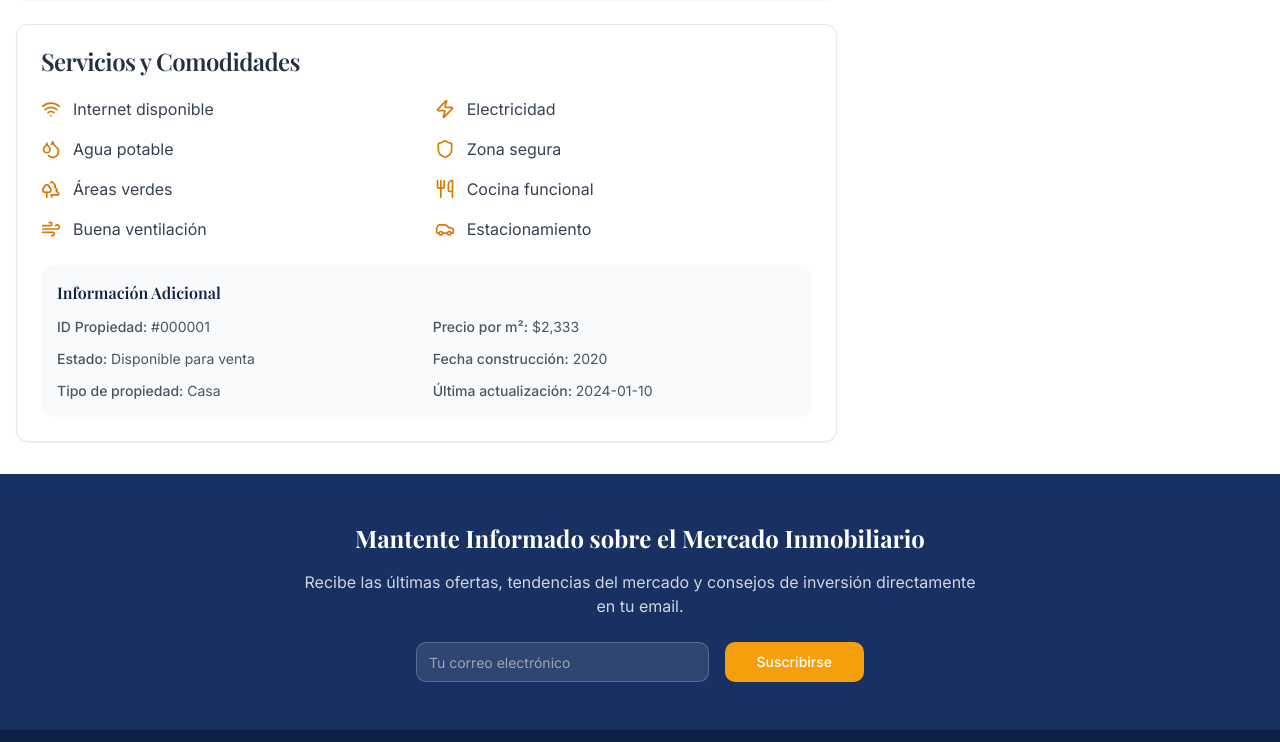
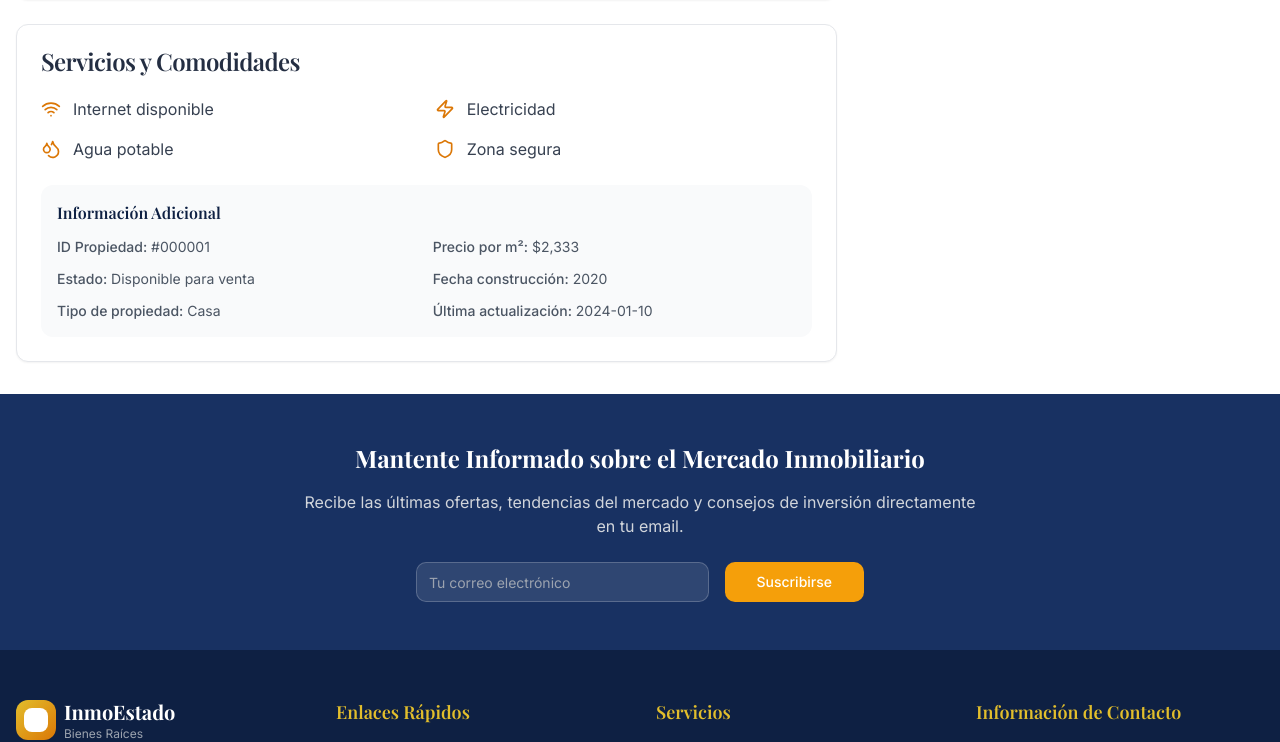
Before and after one commit to kxxnxr13/web_inmobiliaria, a React (Vite) app: page /propiedad/1 in a window 1280 px wide. Shown: the part 1440-2182 px from the top of the page. Built offline with nearby package versions, Linux system fonts and the light colour scheme.

Commit message:
Actualizar PropertyDetail para usar servicios de la propiedad
cgen-80f6eae5cb0c443a8585ad1d758f4499

```diff
--- a/src/pages/PropertyDetail.tsx
+++ b/src/pages/PropertyDetail.tsx
@@ -272,7 +272,13 @@ const PropertyDetail = () => {
               </CardHeader>
               <CardContent>
                 <div className="grid grid-cols-1 md:grid-cols-2 gap-4">
-                  {defaultAmenities.map((amenity, index) => (
+                  {(property.servicios && property.servicios.length > 0
+                    ? property.servicios.map((servicio, index) => ({
+                        icon: defaultAmenities[index % defaultAmenities.length].icon,
+                        label: servicio
+                      }))
+                    : defaultAmenities
+                  ).map((amenity, index) => (
                     <div key={index} className="flex items-center">
                       <amenity.icon className="h-5 w-5 text-gold-600 mr-3" />
                       <span className="text-gray-700">{amenity.label}</span>
```
